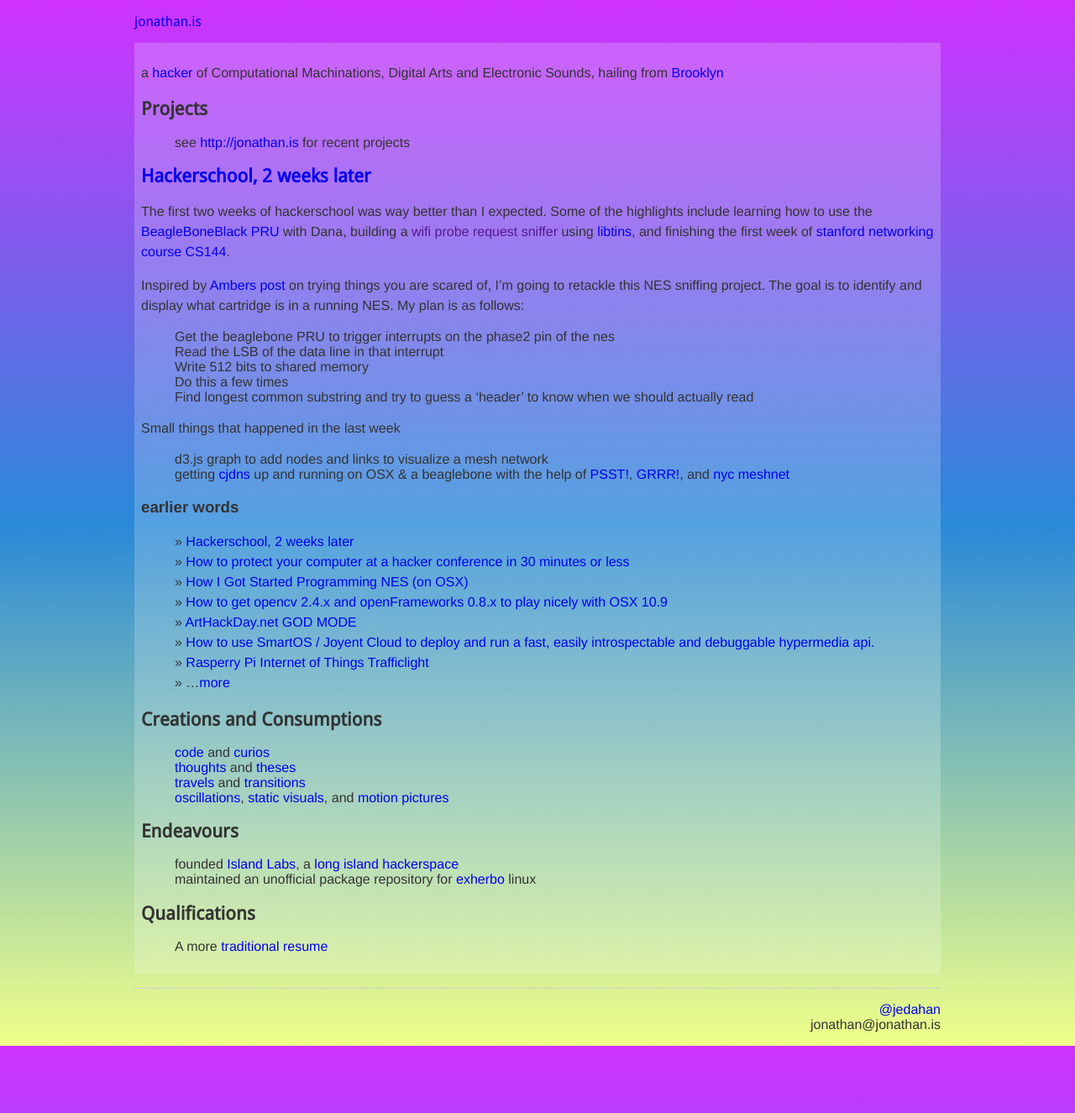
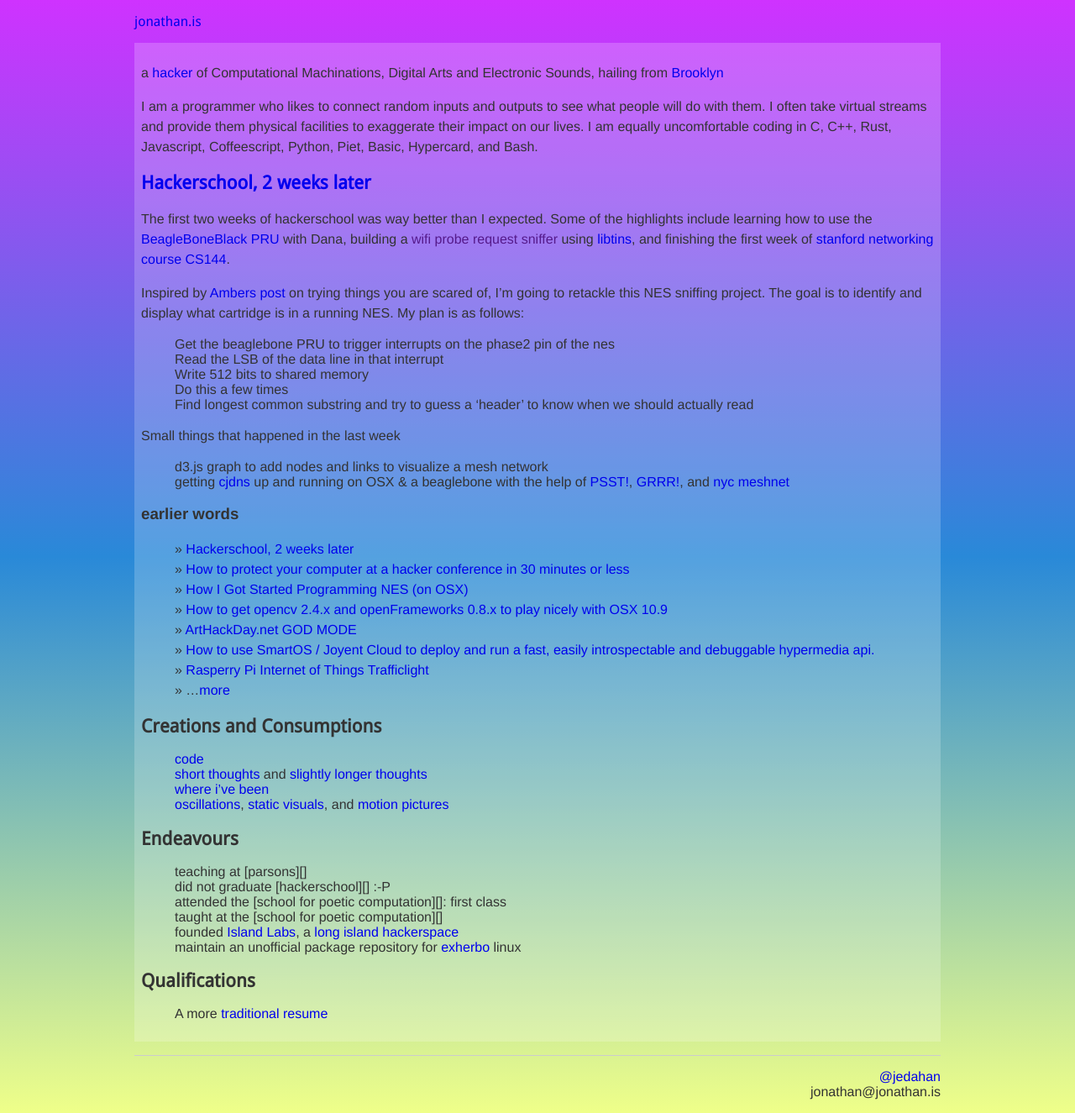
Before and after one commit to jedahan/jedahan.github.com, a Jekyll site: the page built from index.md, in a window 1280 px wide. Shown: the whole page at 84% size. Built offline with Jekyll 4.4.1, drawn with Linux system fonts in a browser that asks for light colours; Markdown is read by kramdown in place of the engine named in the settings.

Commit message:
remove portfolio, add description

```diff
--- a/index.md
+++ b/index.md
@@ -4,9 +4,7 @@ title: Home
 ---
 a [hacker][me] of Computational Machinations, Digital Arts and Electronic Sounds, hailing from [Brooklyn][]
 
-Projects
---------
-- see [http://jonathan.is](http://jonathan.is) for recent projects
+I am a programmer who likes to connect random inputs and outputs to see what people will do with them. I often take virtual streams and provide them physical facilities to exaggerate their impact on our lives. I am equally uncomfortable coding in C, C++, Rust, Javascript, Coffeescript, Python, Piet, Basic, Hypercard, and Bash.
 
 ## [{{ site.posts[0].title }}]({{ site.posts[0].url}})
 {{ site.posts[0].content }}
@@ -19,15 +17,19 @@ Projects
 
 Creations and Consumptions
 --------------------------
-- [code][github] and [curios][reddit]
-- [thoughts][twitter] and [theses](/blog)
-- [travels][foursquare] and [transitions][meetup]
+- [code][github]
+- [short thoughts][twitter] and [slightly longer thoughts](/blog)
+- [where i've been][foursquare]
 - [oscillations][soundcloud], [static visuals][flickr], and [motion pictures][youtube]
 
 Endeavours
 ----------
+- teaching at [parsons][]
+- did not graduate [hackerschool][] :-P
+- attended the [school for poetic computation][]: first class
+- taught at the [school for poetic computation][]
 - founded [Island Labs][labs], a [long island][] [hackerspace][]
-- maintained an unofficial package repository for [exherbo][] linux
+- maintain an unofficial package repository for [exherbo][] linux
 
 Qualifications
 --------------
```
